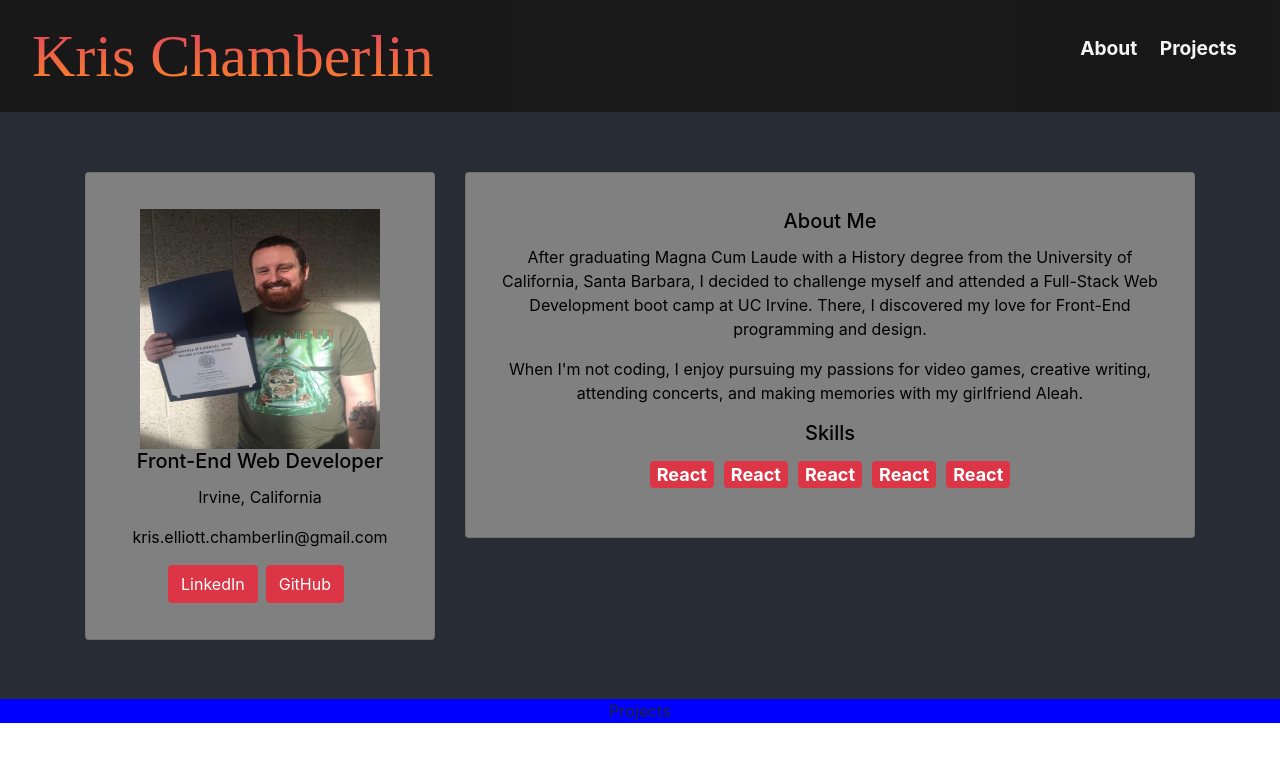
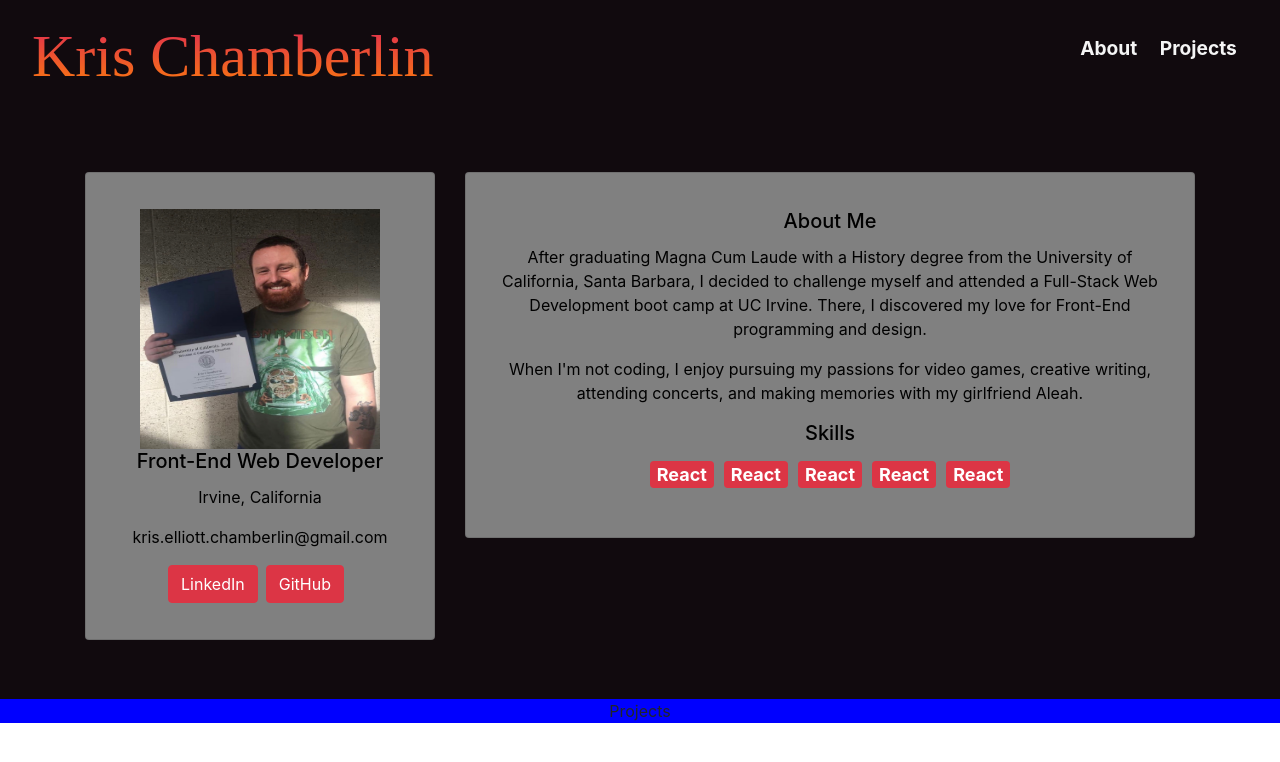
Before and after one commit to kechamberlin/kris-chamberlin-portfolio, a React (Create React App) app: page / in a window 1280 px wide. Shown: the top 762 px of the page. Built offline with nearby package versions, Linux system fonts and the light colour scheme; a web font is replaced by a local one.

Commit message:
Deleted opacity property from my-navbar.  Changed background color in about, my-navbar classes to rgb(17, 10, 14).

```diff
--- a/src/App.css
+++ b/src/App.css
@@ -3,7 +3,7 @@
 }
 
 .my-navbar {
-  background-color: black;
+  background-color: rgb(17, 10, 14);
 }
 
 .germania-font {
@@ -19,7 +19,7 @@
 }
 
 .about {
-  background-color: #282c34;
+  background-color: rgb(17, 10, 14);
   padding: 3rem;
 }
 
@@ -421,7 +421,6 @@ table th {
   padding: 0.7rem 2rem;
   z-index: 1;
   width: 100%;
-  opacity: 0.9;
 }
 
 .my-navbar ul {
```
